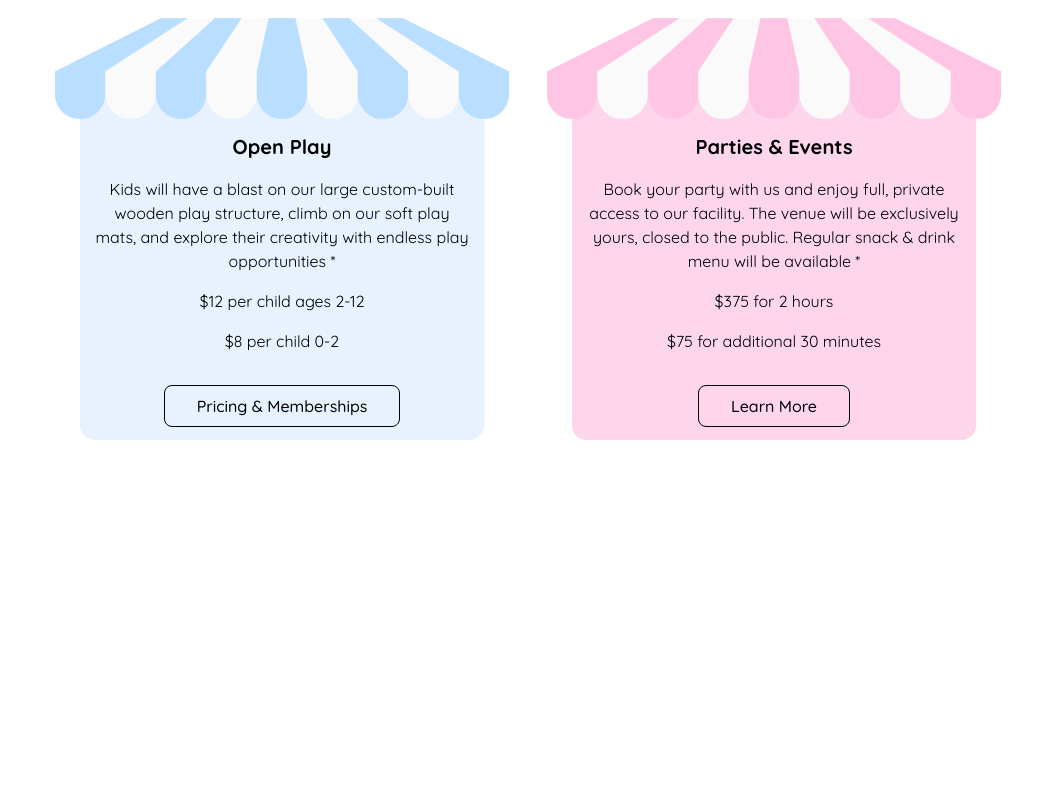
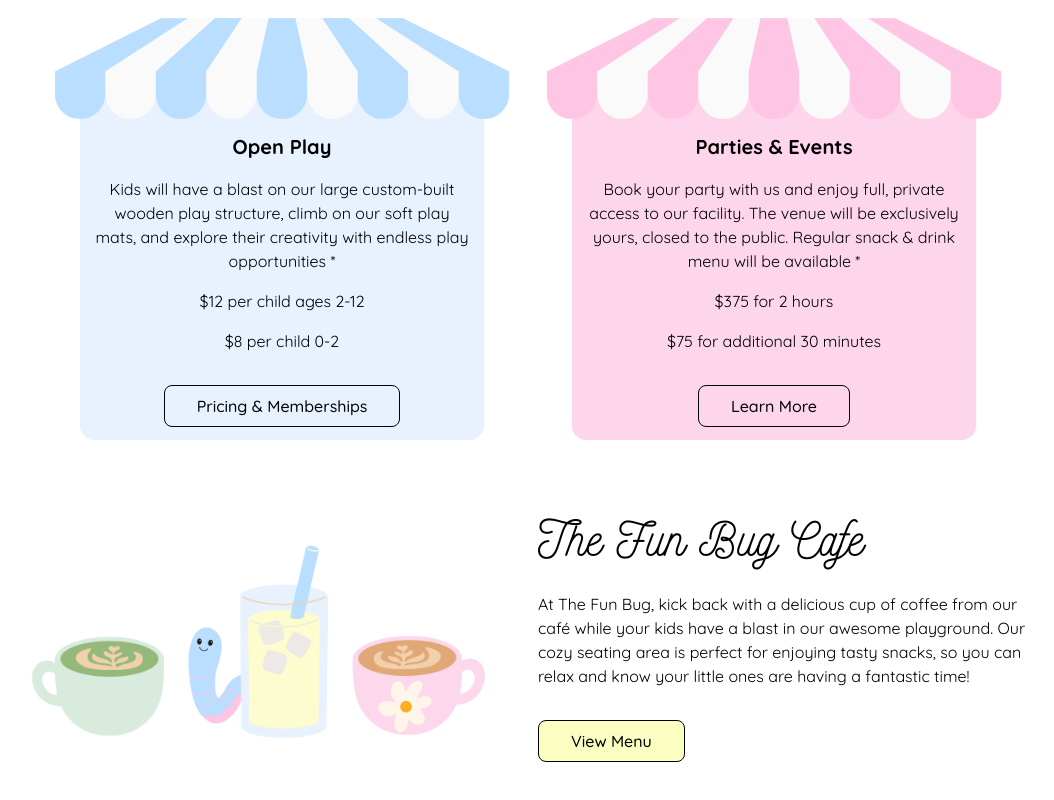
Before and after one commit to the-fun-bug/the-fun-bug, a Next.js app: page / in a window 1280 px wide. Shown: the part 1317-2117 px from the top of the page, without its empty margins (112-1166 px from the left). Before the commit the page ends 1789 px from the top, so only its background shows below. Built offline with nearby package versions, Linux system fonts and the light colour scheme.

Commit message:
add cafe section to homepage and create common components for ButtonLink and ImageNextToText

```diff
--- /dev/null
+++ b/src/components/common/ButtonLink.tsx
@@ -0,0 +1,23 @@
+import React from 'react';
+import Link from 'next/link';
+
+type ButtonLinkProps = {
+  buttonText: string;
+  buttonLink: string;
+  buttonClass: string;
+};
+
+export default function ButtonLink({
+  buttonText,
+  buttonLink,
+  buttonClass,
+}: ButtonLinkProps) {
+  return (
+    <Link
+      href={buttonLink}
+      className={`w-fit font-medium border border-black rounded-lg px-[2rem] py-[0.5rem] my-[1rem] transition-colors duration-300 ${buttonClass}`}
+    >
+      {buttonText}
+    </Link>
+  );
+}
--- /dev/null
+++ b/src/components/common/ImageNextToText.tsx
@@ -0,0 +1,48 @@
+import React from 'react';
+import Image, { StaticImageData } from 'next/image';
+import ButtonLink from './ButtonLink';
+
+type ImageNextToTextSectionProps = {
+  imageSrc: StaticImageData;
+  alt: string;
+  imageSide: 'left' | 'right';
+  imageClass: string;
+  title: string;
+  paragraph: string;
+  buttonText: string;
+  buttonLink: string;
+  buttonClass: string;
+};
+
+export default function ImageNextToTextSection({
+  imageSrc,
+  alt,
+  imageSide,
+  imageClass,
+  title,
+  paragraph,
+  buttonText,
+  buttonLink,
+  buttonClass,
+}: ImageNextToTextSectionProps) {
+  return (
+    <section className={`flex items-center justify-center py-[2rem] px-[1rem]`}>
+      <div
+        className={`flex gap-[3rem] ${imageSide === 'left' ? 'flex-col-reverse lg:flex-row' : 'flex-col md:flex-row-reverse'} items-center justify-between max-w-[1000px]`}
+      >
+        <div>
+          <Image src={imageSrc} alt={alt} className={`${imageClass}`} />
+        </div>
+        <div className="flex flex-col gap-[1rem] max-w-[750px] lg:max-w-[490px] text-center lg:text-left items-center lg:items-start">
+          <h1 className="font-nickainley">{title}</h1>
+          <p>{paragraph}</p>
+          <ButtonLink
+            buttonText={buttonText}
+            buttonLink={buttonLink}
+            buttonClass={buttonClass}
+          />
+        </div>
+      </div>
+    </section>
+  );
+}
--- a/src/components/common/NavLink.tsx
+++ b/src/components/common/NavLink.tsx
@@ -10,7 +10,7 @@ export default function NavLink({ linkName, link }: NavLinkProps) {
   return (
     <Link
       href={link}
-      className="font-bold md:hover:bg-soft-blue border-b-[1px] border-worm-blue md:border-none md:rounded-lg px-[1.25rem] py-[0.75rem]"
+      className="font-bold md:hover:bg-soft-blue border-b-[1px] border-worm-blue md:border-none md:rounded-lg px-[1.25rem] py-[0.75rem] transition-all duration-300 ease-in-out"
     >
       {linkName}
     </Link>
--- a/src/components/common/Navbar.tsx
+++ b/src/components/common/Navbar.tsx
@@ -2,11 +2,11 @@
 
 import React, { useState, useEffect } from 'react';
 import NavLink from './NavLink';
-import Link from 'next/link';
 import Image from 'next/image';
 import navLogo from './img/logo-nav.png';
 import navBorder from './img/nav-border.png';
 import useIsMobile from '@/hooks/useIsMobile';
+import ButtonLink from './ButtonLink';
 
 export default function Navbar() {
   const [logoSize, setLogoSize] = useState(245); // Default logo size
@@ -65,14 +65,11 @@ export default function Navbar() {
               className="w-[100px]"
             />
             <div className="flex gap-[2rem] items-center">
-              <Link
-                href={'/parties'}
-                className="hidden xxs:block font-medium border border-black hover:border-transparent rounded-lg px-[2rem] py-[0.5rem] my-[1rem]
-  transition-colors duration-300 bg-soft-pink hover:bg-dark-pink hover:text-white"
-              >
-                Book a Party
-              </Link>
-
+              <ButtonLink
+                buttonText="Book a Party"
+                buttonLink="/parties"
+                buttonClass="hidden xxs:block bg-soft-pink hover:bg-dark-pink hover:text-white"
+              />
               <button
                 onClick={() => {
                   setNavOpen(!navOpen);
--- /dev/null
+++ b/src/components/home/Cafe.tsx
@@ -0,0 +1,19 @@
+import React from 'react';
+import ImageNextToTextSection from '../common/ImageNextToText';
+import cafeDrinksImg from './img/cafe-drinks.png';
+
+export default function Cafe() {
+  return (
+    <ImageNextToTextSection
+      imageSrc={cafeDrinksImg}
+      alt="Three drinks from the cafe side by side"
+      imageSide="left"
+      imageClass="w-full max-w-[550px]"
+      title="The Fun Bug Cafe"
+      paragraph="At The Fun Bug, kick back with a delicious cup of coffee from our café while your kids have a blast in our awesome playground. Our cozy seating area is perfect for enjoying tasty snacks, so you can relax and know your little ones are having a fantastic time!"
+      buttonText="View Menu"
+      buttonLink="/cafe"
+      buttonClass="bg-soft-yellow hover:bg-dark-yellow hover:text-white"
+    />
+  );
+}
--- a/src/components/home/Homepage.tsx
+++ b/src/components/home/Homepage.tsx
@@ -2,6 +2,7 @@ import React from 'react';
 import HomepageGallery from './Gallery';
 import OurStory from './OurStory';
 import HowWePlay from './HowWePlay';
+import Cafe from './Cafe';
 
 export default function Homepage() {
   return (
@@ -9,6 +10,7 @@ export default function Homepage() {
       <HomepageGallery />
       <OurStory />
       <HowWePlay />
+      <Cafe />
     </>
   );
 }
--- a/src/components/home/HowWePlay.tsx
+++ b/src/components/home/HowWePlay.tsx
@@ -1,8 +1,8 @@
 import React from 'react';
 import Image from 'next/image';
-import Link from 'next/link';
 import openPlayBg from './img/open-play.png';
 import partiesBg from './img/parties.png';
+import ButtonLink from '../common/ButtonLink';
 
 export default function HowWePlay() {
   return (
@@ -27,13 +27,11 @@ export default function HowWePlay() {
               </p>
               <p>$12 per child ages 2-12</p>
               <p>$8 per child 0-2</p>
-              <Link
-                href={'/pricing'}
-                className="w-fit font-medium border border-black hover:border-transparent rounded-lg px-[2rem] py-[0.5rem] my-[1rem]
-             transition-colors duration-300 bg-transparent hover:bg-dark-blue hover:text-white"
-              >
-                Pricing & Memberships
-              </Link>
+              <ButtonLink
+                buttonText="Pricing & Memberships"
+                buttonLink="/pricing"
+                buttonClass="bg-transparent hover:bg-dark-blue hover:text-white"
+              />
             </div>
           </div>
           <div className="relative">
@@ -53,12 +51,11 @@ export default function HowWePlay() {
               </p>
               <p>$375 for 2 hours</p>
               <p>$75 for additional 30 minutes</p>
-              <Link
-                href={'/parties'}
-                className="w-fit font-medium border border-black hover:border-transparent rounded-lg px-[2rem] py-[0.5rem] my-[1rem] transition-colors duration-300 bg-transparent hover:bg-dark-blue hover:text-white"
-              >
-                Learn More
-              </Link>
+              <ButtonLink
+                buttonText="Learn More"
+                buttonLink="/parties"
+                buttonClass="bg-transparent hover:bg-dark-pink hover:text-white"
+              />
             </div>
           </div>
         </div>
--- a/src/components/home/OurStory.tsx
+++ b/src/components/home/OurStory.tsx
@@ -1,5 +1,5 @@
 import React from 'react';
-import Link from 'next/link';
+import ButtonLink from '../common/ButtonLink';
 import Image from 'next/image';
 import bugsImg from './img/our-story.png';
 
@@ -14,13 +14,11 @@ export default function OurStory() {
           indoor play options in New Braunfels. Come join us for open play time,
           delicious coffee, and exclusive party rentals after hours!
         </p>
-        <Link
-          href={'/about'}
-          className="font-medium border border-black hover:border-transparent rounded-lg px-[2rem] py-[0.5rem] my-[1rem]
-             transition-colors duration-300 bg-transparent hover:bg-gradient-to-r hover:from-[#B9DEFF] hover:to-[#FFC5E5]"
-        >
-          Our Story
-        </Link>
+        <ButtonLink
+          buttonText="Our Story"
+          buttonLink="/about"
+          buttonClass="bg-transparent hover:bg-gradient-to-r hover:from-dark-pink hover:to-worm-blue hover:text-white transition-all"
+        />
       </div>
       <Image
         src={bugsImg}
--- a/tailwind.config.ts
+++ b/tailwind.config.ts
@@ -18,6 +18,8 @@ const config: Config = {
       'soft-green': '#D9EBDD',
       'bright-green': '#95B97B',
       'soft-orange': '#FFCEA0',
+      'soft-yellow': '#FBFEC1',
+      'dark-yellow': '#D1925B',
       transparent: 'transparent',
     },
     extend: {
```
Also changed, not shown: src/components/home/img/cafe-drinks.png (added).
